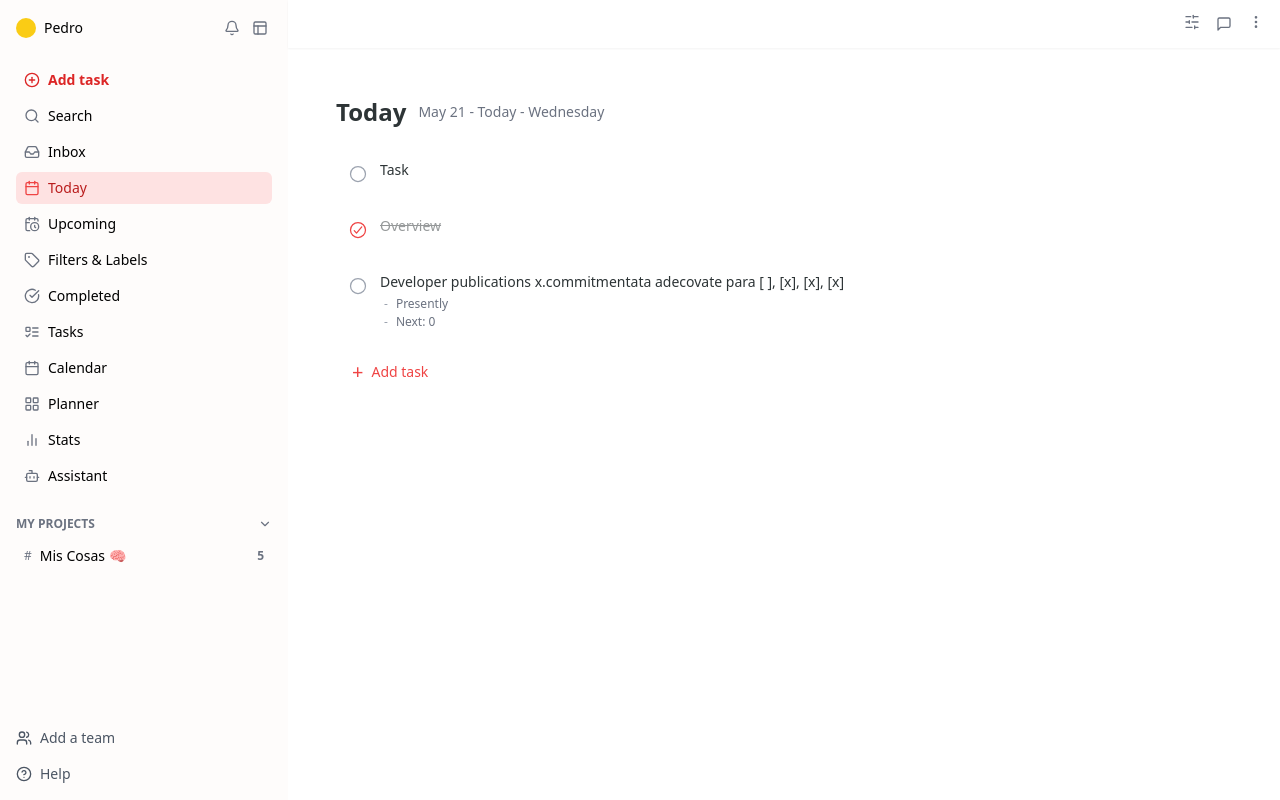
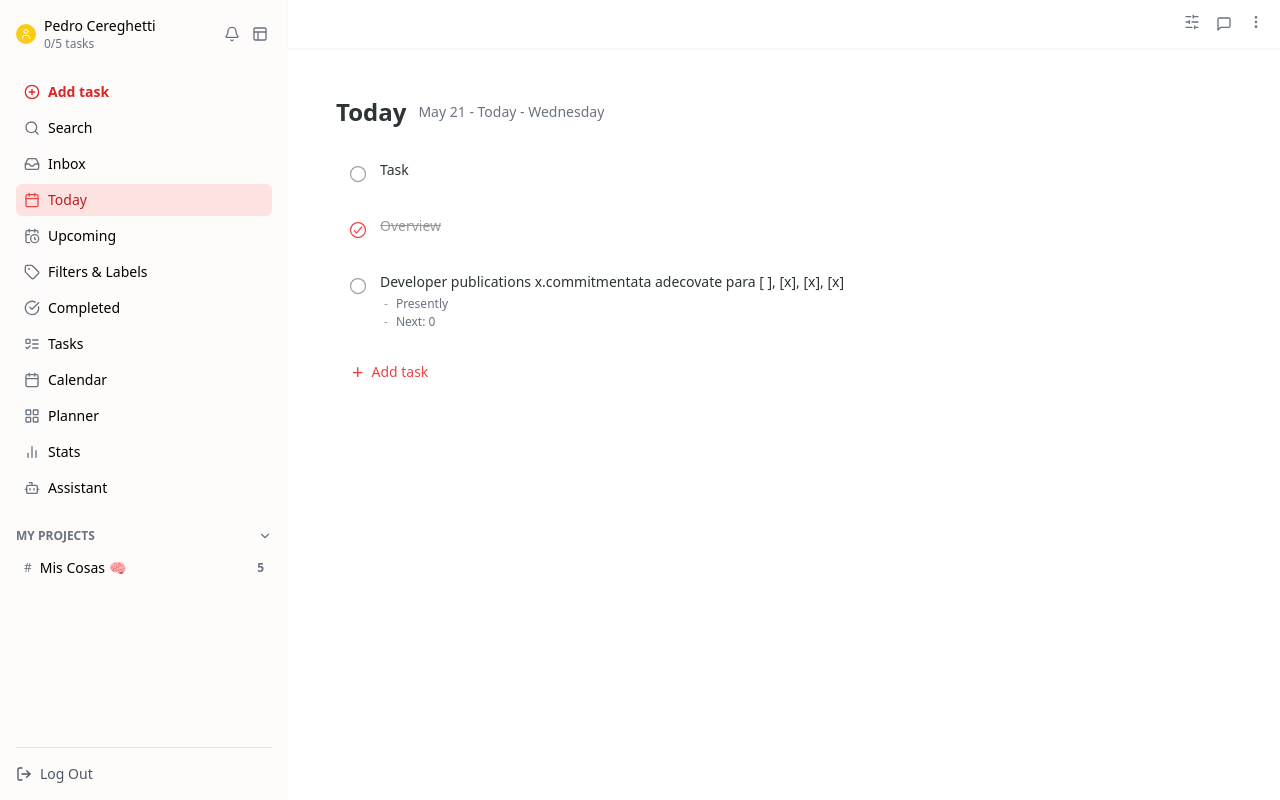
Before and after one commit to PedroCere/technovation_3, a React (Vite) app in the folder aitasker-frontend/: page /today in a window 1280 px wide. Built offline with nearby package versions, Linux system fonts and the light colour scheme.

Commit message:
user_menu_added

```diff
--- a/aitasker-frontend/src/layout/Sidebar.jsx
+++ b/aitasker-frontend/src/layout/Sidebar.jsx
@@ -3,7 +3,9 @@ import { useNavigate, useLocation } from 'react-router-dom';
 import {
   PlusCircle, Search, Inbox, Calendar, CalendarClock, Tag, CheckCircle,
   ChevronDown, Users, HelpCircle, ListTodo, BarChart2, Bot,
-  LayoutGrid, Bell, Layout, X, Command
+  LayoutGrid, Bell, Layout, X, Command,
+  Settings, Activity, Printer, Megaphone,
+  ArrowUpCircle, RefreshCw, LogOut, BookOpenText, User
 } from 'lucide-react';
 import TaskForm from '../features/tasks/TaskForm';
 
@@ -13,8 +15,10 @@ const Sidebar = ({ collapsed, onToggleSidebar }) => {
   const [showSearchMenu, setShowSearchMenu] = useState(false);
   const [showAddTaskModal, setShowAddTaskModal] = useState(false);
   const [showHelp, setShowHelp] = useState(false);
+  const [isUserMenuOpen, setIsUserMenuOpen] = useState(false);
   const searchMenuRef = useRef(null);
   const modalRef = useRef(null);
+  const userMenuRef = useRef(null);
 
   useEffect(() => {
     const handleKeyDown = (e) => {
@@ -22,6 +26,7 @@ const Sidebar = ({ collapsed, onToggleSidebar }) => {
         setShowSearchMenu(false);
         setShowAddTaskModal(false);
         setShowHelp(false);
+        setIsUserMenuOpen(false);
       }
     };
     document.addEventListener('keydown', handleKeyDown);
@@ -35,6 +40,9 @@ const Sidebar = ({ collapsed, onToggleSidebar }) => {
       }
       if (modalRef.current && !modalRef.current.contains(e.target)) {
         setShowAddTaskModal(false);
+      }
+      if (userMenuRef.current && !userMenuRef.current.contains(e.target)) {
+        setIsUserMenuOpen(false);
       }
     };
     document.addEventListener('mousedown', handleClickOutside);
@@ -63,9 +71,22 @@ const Sidebar = ({ collapsed, onToggleSidebar }) => {
 
   const projectItems = [{ name: 'Mis Cosas 🧠', count: 5 }];
 
+  const userMenuItems = [
+    { name: 'Settings', icon: Settings, path: '/settings' },
+    { name: 'Add a team', icon: Users, path: '/team' },
+    { name: 'Activity log', icon: Activity, path: '/activity' },
+    { name: 'Print', icon: Printer, path: '/print' },
+    { name: "What's new", icon: Megaphone, path: '/news' },
+    { name: 'Upgrade to Pro', icon: ArrowUpCircle, path: '/pro', color: 'text-red-600' },
+    { name: 'Sync', icon: RefreshCw, path: '/sync' },
+    { name: 'Log out', icon: LogOut, path: '/logout' },
+    { name: 'Help', icon: HelpCircle, action: () => setShowHelp(true) },
+  ];
+
   const handleMenuItemClick = (item) => {
     if (item.action) item.action();
     if (item.path) navigate(item.path);
+    setIsUserMenuOpen(false);
   };
 
   return (
@@ -75,12 +96,47 @@ const Sidebar = ({ collapsed, onToggleSidebar }) => {
           <div className={`flex items-center justify-between ${collapsed ? 'px-2' : 'mb-6'}`}>
             {!collapsed ? (
               <>
+                <button
+                  onClick={() => setIsUserMenuOpen(!isUserMenuOpen)}
+                  className="flex items-center gap-2 group relative"
+                  ref={userMenuRef}
+                >
+                  <div className="w-5 h-5 bg-yellow-400 rounded-full flex items-center justify-center">
+                    <User className="w-3 h-3 text-white" />
+                  </div>
+                  <div className="flex flex-col text-left">
+                    <span className="font-medium text-sm">Pedro Cereghetti</span>
+                    <span className="text-xs text-gray-500">0/5 tasks</span>
+                  </div>
+                  {isUserMenuOpen && (
+                    <div className="absolute top-full left-0 w-64 bg-white rounded-lg shadow-xl mt-2 py-2 z-50 border border-gray-100">
+                      {userMenuItems.map((item, i) => (
+                        <button
+                          key={i}
+                          onClick={() => handleMenuItemClick(item)}
+                          className={`flex items-center gap-3 w-full px-4 py-2 text-sm ${
+                            item.color ? item.color : 'text-gray-700'
+                          } hover:bg-red-50 transition-colors`}
+                        >
+                          <item.icon className="w-4 h-4" />
+                          <span>{item.name}</span>
+                        </button>
+                      ))}
+                      <div className="border-t border-gray-100 mt-2 pt-2 px-4">
+                        <div className="text-xs text-gray-500 flex items-center gap-1">
+                          <span>v8127</span>
+                          <span className="text-gray-300">•</span>
+                          <button className="hover:text-gray-800 flex items-center gap-1">
+                            <BookOpenText className="w-3 h-3" />
+                            Changelog
+                          </button>
+                        </div>
+                      </div>
+                    </div>
+                  )}
+                </button>
                 <div className="flex items-center gap-2">
-                  <div className="w-5 h-5 bg-yellow-400 rounded-full" />
-                  <span className="font-medium text-sm">Pedro</span>
-                </div>
-                <div className="flex items-center gap-2">
-                  <Bell className="w-4 h-4 text-gray-500" />
+                  <Bell className="w-4 h-4 text-gray-500 cursor-pointer" />
                   <button
                     onClick={onToggleSidebar}
                     className="p-1 rounded hover:bg-red-200 transition"
@@ -150,23 +206,16 @@ const Sidebar = ({ collapsed, onToggleSidebar }) => {
         </div>
 
         {!collapsed && (
-          <div className="flex flex-col gap-4 mt-6">
-            <button className="flex items-center gap-2 text-sm text-gray-600 hover:text-gray-800">
-              <Users className="w-4 h-4" />
-              Add a team
-            </button>
-            <button
-              onClick={() => setShowHelp(true)}
-              className="flex items-center gap-2 text-sm text-gray-600 hover:text-gray-800"
-            >
-              <HelpCircle className="w-4 h-4" />
-              Help
-            </button>
-          </div>
+          <div className="flex flex-col gap-4 mt-6 border-t border-gray-200 pt-4">
+              <button className="flex items-center gap-2 text-sm text-gray-600 hover:text-gray-800">
+                <LogOut className="w-4 h-4"  />
+                Log Out
+              </button>
+            </div>
         )}
       </aside>
 
-      {/* Modales */}
+      {/* Search Modal */}
       {showSearchMenu && (
         <div className="fixed inset-0 bg-black/30 backdrop-blur-sm z-50 flex items-center justify-center p-4">
           <div ref={searchMenuRef} className="w-full max-w-2xl bg-white rounded-xl shadow-2xl overflow-hidden border border-gray-200">
@@ -182,25 +231,18 @@ const Sidebar = ({ collapsed, onToggleSidebar }) => {
                 <X className="w-5 h-5 text-gray-500" />
               </button>
             </div>
-
             <div className="divide-y divide-gray-100">
-              {/* Recently Viewed */}
               <div className="p-4">
                 <h4 className="text-xs text-gray-500 uppercase mb-3 font-medium">Recently viewed</h4>
                 <div className="space-y-2">
                   {['Inbox', 'Today', 'Upcoming'].map((item, i) => (
                     <label key={i} className="flex items-center gap-3 p-2 hover:bg-gray-50 rounded-lg cursor-pointer">
-                      <input
-                        type="checkbox"
-                        className="w-4 h-4 text-red-500 border-gray-300 rounded focus:ring-red-500"
-                      />
+                      <input type="checkbox" className="w-4 h-4 text-red-500 border-gray-300 rounded focus:ring-red-500" />
                       <span className="text-sm text-gray-700">{item}</span>
                     </label>
                   ))}
                 </div>
               </div>
-
-              {/* Navigation */}
               <div className="p-4">
                 <h4 className="text-xs text-gray-500 uppercase mb-3 font-medium">Navigation</h4>
                 <div className="space-y-2">
@@ -223,6 +265,7 @@ const Sidebar = ({ collapsed, onToggleSidebar }) => {
         </div>
       )}
 
+      {/* Help Modal */}
       {showHelp && (
         <div className="fixed inset-0 bg-black/30 backdrop-blur-sm z-50 flex items-center justify-center p-4">
           <div className="w-full max-w-xl bg-white rounded-xl shadow-2xl p-6 relative">
```
